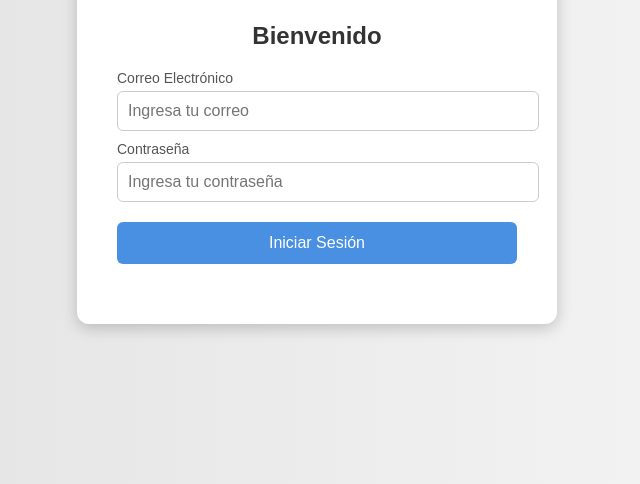
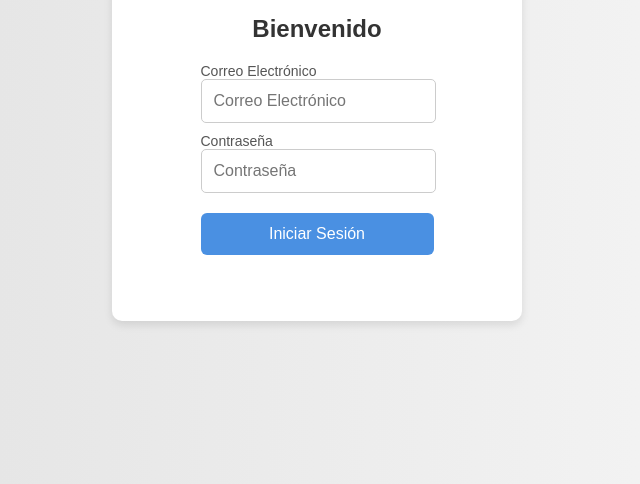
Before and after one commit to Dianakrol/desarrollo_loguin, a plain HTML site: page index.html in a window 1280 px wide. Shown: the part 316-800 px from the top of the page, without its empty margins (323-963 px from the left). Drawn offline with Linux system fonts and the light colour scheme.

Commit message:
Ajuste de ancho y centrado de campos en el formulario de login, agregar favicon, y ajuste de estructura del proyecto

```diff
--- a/index.html
+++ b/index.html
@@ -3,21 +3,22 @@
 <head>
     <meta charset="UTF-8">
     <meta name="viewport" content="width=device-width, initial-scale=1.0">
+    <link rel="icon" type="image/png" href="src/images/favicon.png">
     <title>Inicio de Sesión</title>
-    <link rel="stylesheet" href="styles.css"> <!-- Enlace al CSS externo -->
+    <link rel="stylesheet" href="src/css/styles.css"> <!-- Enlace al CSS externo -->
 </head>
 <body>
     <div class="container">
         <!-- Formulario de inicio de sesión -->
         <form id="loginForm">
-            <img src="src/logo.png" alt="Usuario" class="logo"> <!-- Imagen de usuario -->
+            <img src="src/images/logo.png" alt="Usuario" class="logo"> <!-- Imagen de usuario -->
             <h2>Bienvenido</h2>
 
             <label for="email">Correo Electrónico</label>
-            <input type="email" id="email" placeholder="Ingresa tu correo" required>
+            <input type="email" id="email" placeholder="Correo Electrónico" required>
 
             <label for="password">Contraseña</label>
-            <input type="password" id="password" placeholder="Ingresa tu contraseña" required>
+            <input type="password" id="password" placeholder="Contraseña" required>
 
             <button type="submit" id="loginButton">
                 <span id="loginText">Iniciar Sesión</span>
@@ -30,6 +31,6 @@
         <button id="logoutButton" class="hidden">Cerrar Sesión</button>
     </div>
 
-    <script src="script.js"></script> <!-- Enlace al JavaScript externo -->
+    <script src="src/script.js"></script> <!-- Enlace al JavaScript externo -->
 </body>
 </html>
--- a/styles.css
+++ b/src/css/styles.css
@@ -11,13 +11,16 @@ body {
 
 /* Contenedor del formulario */
 .container {
-    background: #fff;
-    padding: 40px;
-    border-radius: 12px;
-    box-shadow: 0px 4px 15px rgba(0, 0, 0, 0.2);
+    display: flex;
+    flex-direction: column;
+    align-items: center;
+    justify-content: center;
+    background: white;
+    padding: 30px;
+    border-radius: 10px;
+    box-shadow: 0 4px 8px rgba(0, 0, 0, 0.1);
+    width: 350px; /* Ajusta según sea necesario */
     text-align: center;
-    width: 100%;
-    max-width: 400px;
 }
 
 /* Logo */
@@ -42,12 +45,14 @@ label {
 }
 
 input {
-    width: 100%;
-    padding: 10px;
-    margin-top: 5px;
+    width: 90%; /* Ajusta el ancho al 90% del contenedor */
+    max-width: 350px; /* Mayor tamaño para mejor visibilidad */
+    padding: 12px;
     border: 1px solid #ccc;
-    border-radius: 6px;
+    border-radius: 5px;
     font-size: 16px;
+    display: block;
+    margin: 0 auto; /* Centra los campos */
 }
 
 /* Botón de inicio de sesión */
```
Also changed, not shown: src/images/favicon.png (added), src/images/logo.png (renamed from src/logo.png), src/script.js (renamed from script.js).
